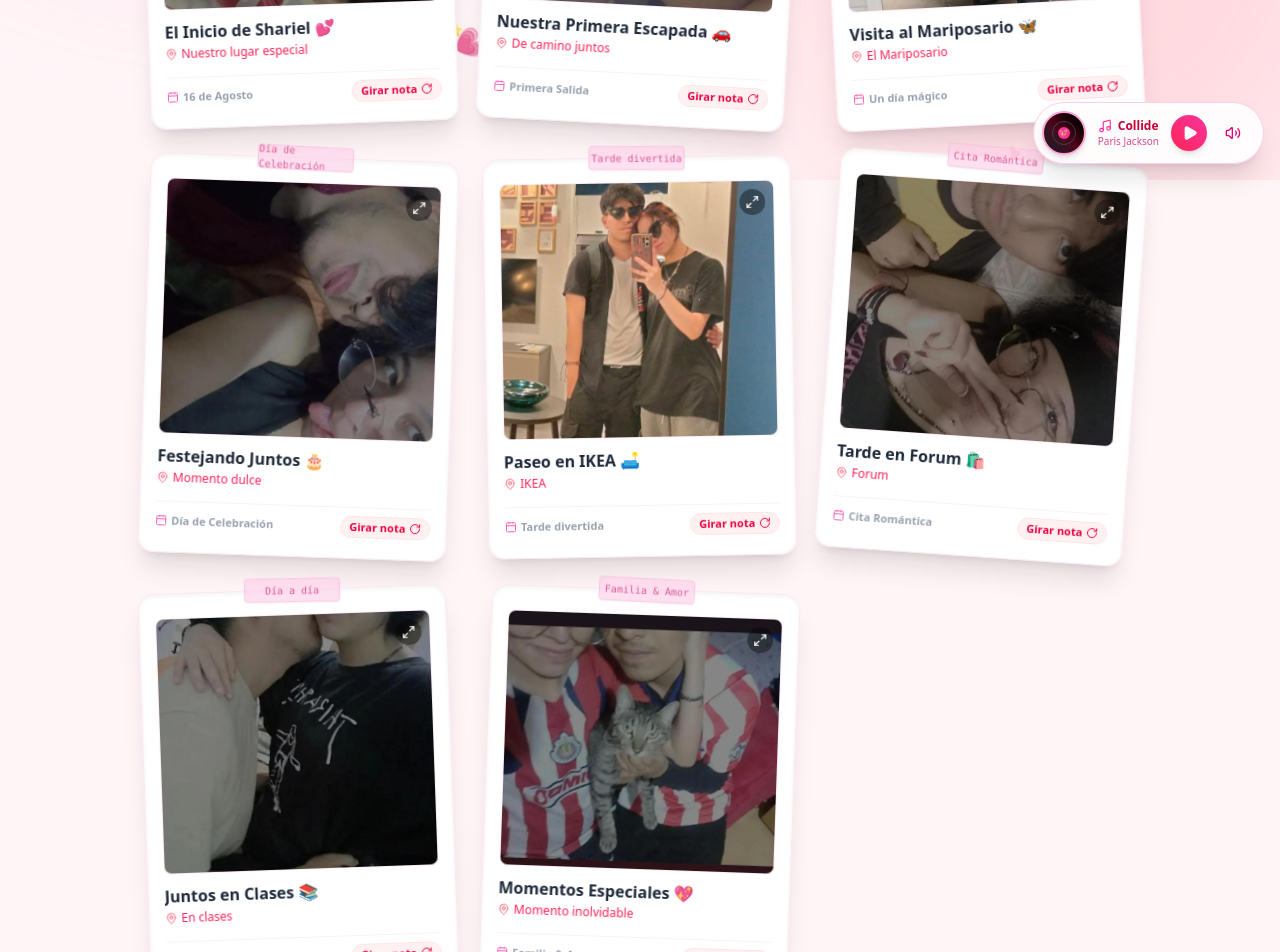
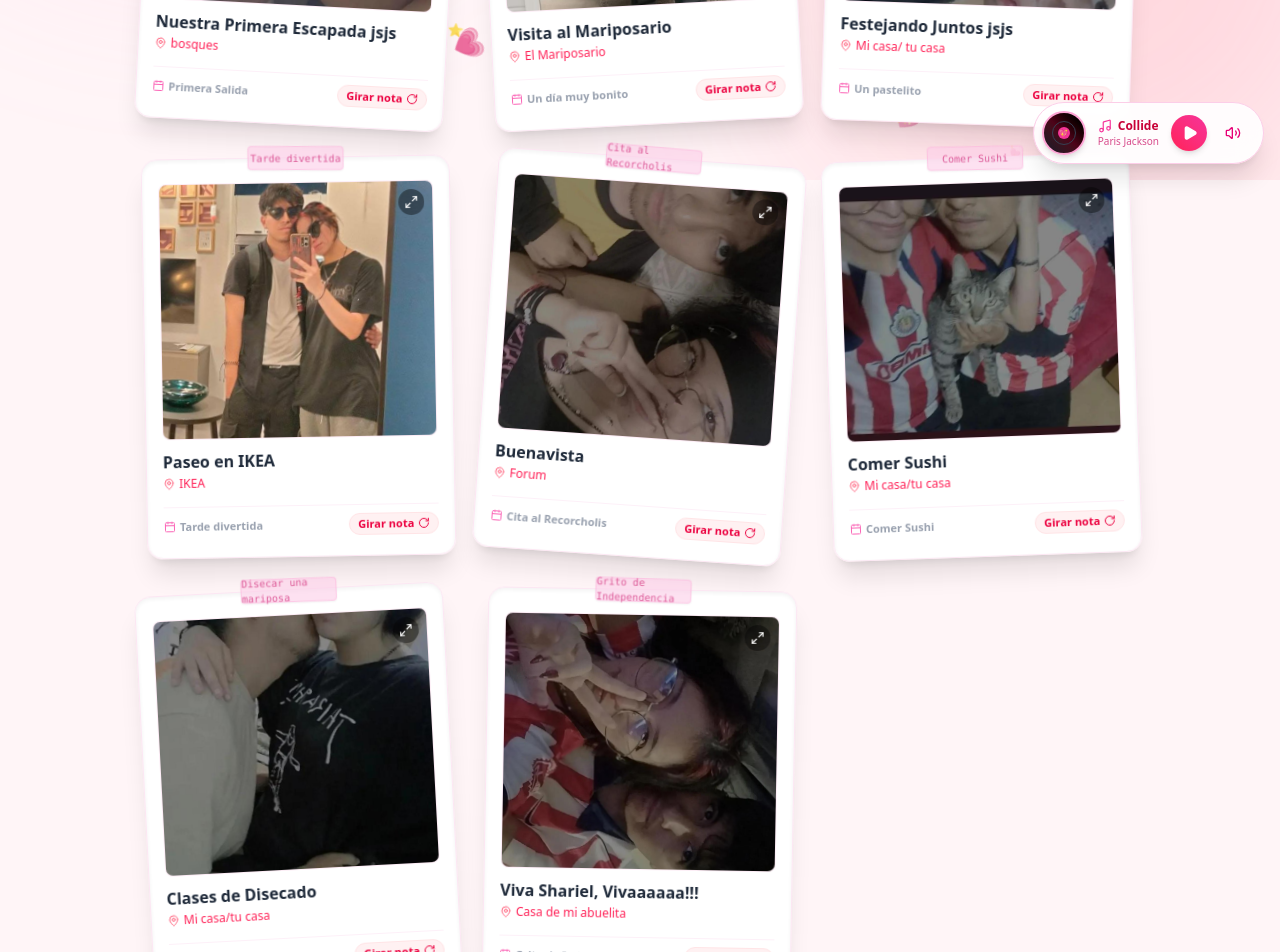
Before and after one commit to darielgayosso/Shany, a Next.js app: page / in a window 1280 px wide. Shown: the part 620-1572 px from the top of the page. Built offline with nearby package versions, Linux system fonts and the light colour scheme.

Commit message:
Cambié un texto para Shany

```diff
--- a/src/data/albumData.ts
+++ b/src/data/albumData.ts
@@ -49,85 +49,86 @@ export const albumData: AlbumConfig = {
   songUrl: '/audio/collide.mp3', // MP3 oficial
   youtubeUrl: 'https://youtu.be/7lSFLDQkQKs',
   polaroids: [
+
     {
       id: 'pol-1',
-      title: 'El Inicio de Shariel 💕',
-      image: '/photos/15.jpeg',
-      date: '16 de Agosto',
-      location: 'Nuestro lugar especial',
+      title: 'Nuestra Primera Escapada jsjs',
+      image: '/photos/Primera escapada.jpeg',
+      date: 'Primera Salida',
+      location: 'bosques',
       category: 'especiales',
-      backNote: 'Ese 16 de agosto cambió mi vida para siempre. Contigo todo cobró sentido y comenzó nuestra hermosa historia de amor.',
+      backNote: 'Esa primera escapada juntos donde no podíamos dejar de sonreír y de estar en el pasto solo tu y yo',
+      rotation: 'rotate-3',
+    },
+    {
+      id: 'pol-2',
+      title: 'Visita al Mariposario ',
+      image: '/photos/Mariposario.jpeg',
+      date: 'Un día muy bonito',
+      location: 'El Mariposario',
+      category: 'citas',
+      backNote: 'Había mariposas volando por todos lados y tambien fuimos al insectario, pero me guto mas el mariposario, volveria a ir contigo',
+      rotation: '-rotate-3',
+    },
+    {
+      id: 'pol-3',
+      title: 'Festejando Juntos jsjs',
+      image: '/photos/Pastel.jpeg',
+      date: 'Un pastelito',
+      location: 'Mi casa/ tu casa',
+      category: 'risas',
+      backNote: 'Fuie muy repentino pero al final fuiste y me la pase muy bien a tu lada, gracias por haber estado ese dia',
+      rotation: 'rotate-2',
+    },
+    {
+      id: 'pol-4',
+      title: 'Paseo en IKEA ',
+      image: '/photos/IKEA.jpeg',
+      date: 'Tarde divertida',
+      location: 'IKEA',
+      category: 'citas',
+      backNote: 'Imaginando nuestro futuro juntos jsjsjs despues de ir con tus amigos a ver a la bebe, de verdad que me la paso muy bien y me diverti',
+      rotation: '-rotate-1',
+    },
+    {
+      id: 'pol-5',
+      title: 'Buenavista',
+      image: '/photos/Forum.jpeg',
+      date: 'Cita al Recorcholis',
+      location: 'Forum',
+      category: 'citas',
+      backNote: 'Me sorprende que nunca habias ido a un Recorcholis, pero eso no importa, lo importante es que fuimos y espero te hayas divertido como yo me diverti mi amor',
+      rotation: 'rotate-4',
+    },
+    {
+      id: 'pol-6',
+      title: 'Comer Sushi',
+      image: '/photos/Familia.jpeg',
+      date: 'Comer Sushi',
+      location: 'Mi casa/tu casa',
+      category: 'citas',
+      backNote: 'Me recomendaste un lugar para pedir sushi y la verdad estaban muy ricos, y nos pusimos la camisa de las Chivas jajaja',
       rotation: '-rotate-2',
     },
     {
-      id: 'pol-2',
-      title: 'Nuestra Primera Escapada 🚗',
-      image: '/photos/Primera escapada.jpeg',
-      date: 'Primera Salida',
-      location: 'De camino juntos',
-      category: 'viajes',
-      backNote: 'Esa primera escapada juntos donde no podíamos dejar de sonreír, cantar y platicar de absolutamente todo.',
-      rotation: 'rotate-3',
-    },
-    {
-      id: 'pol-3',
-      title: 'Visita al Mariposario 🦋',
-      image: '/photos/Mariposario.jpeg',
-      date: 'Un día mágico',
-      location: 'El Mariposario',
-      category: 'especiales',
-      backNote: 'Había mariposas volando por todos lados, pero la más hermosa y radiante de todas eras tú frente a mis ojos.',
+      id: 'pol-7',
+      title: 'Clases de Disecado',
+      image: '/photos/Clases.jpeg',
+      date: 'Disecar una mariposa',
+      location: 'Mi casa/tu casa',
+      category: 'citas',
+      backNote: 'Me enseñaste a disecar una mariposa, y me compartiste un hobbie que la verdad se me hace muy sorprendente, me encantas',
       rotation: '-rotate-3',
     },
     {
-      id: 'pol-4',
-      title: 'Festejando Juntos 🎂',
-      image: '/photos/Pastel.jpeg',
-      date: 'Día de Celebración',
-      location: 'Momento dulce',
+      id: 'pol-8',
+      title: 'Viva Shariel, Vivaaaaaa!!!',
+      image: '/photos/15.jpeg',
+      date: 'Grito de Independencia',
+      location: 'Casa de mi abuelita',
       category: 'risas',
-      backNote: 'Celebrar cualquier detalle contigo es la mayor alegría. Nada sabe mejor que un momento compartido a tu lado.',
-      rotation: 'rotate-2',
-    },
-    {
-      id: 'pol-5',
-      title: 'Paseo en IKEA 🛋️',
-      image: '/photos/IKEA.jpeg',
-      date: 'Tarde divertida',
-      location: 'IKEA',
-      category: 'risas',
-      backNote: 'Imaginando nuestro futuro espacio mientras caminamos por los pasillos riendo sin parar. Amo cada momento a tu lado.',
-      rotation: '-rotate-1',
-    },
-    {
-      id: 'pol-6',
-      title: 'Tarde en Forum 🛍️',
-      image: '/photos/Forum.jpeg',
-      date: 'Cita Romántica',
-      location: 'Forum',
-      category: 'citas',
-      backNote: 'Caminar agarrados de la mano, platicar horas y disfrutar de tu presencia incomparable. Eres mi lugar favorito.',
-      rotation: 'rotate-4',
-    },
-    {
-      id: 'pol-7',
-      title: 'Juntos en Clases 📚',
-      image: '/photos/Clases.jpeg',
-      date: 'Día a día',
-      location: 'En clases',
-      category: 'citas',
-      backNote: 'Incluso los días ordinarios de estudio se vuelven extraordinarios cuando estás tú a mi lado iluminando la tarde.',
-      rotation: '-rotate-2',
-    },
-    {
-      id: 'pol-8',
-      title: 'Momentos Especiales 💖',
-      image: '/photos/Familia.jpeg',
-      date: 'Familia & Amor',
-      location: 'Momento inolvidable',
-      category: 'especiales',
-      backNote: 'Compartir momentos bonitos y verte sonreír me llena el alma por completo. Gracias por existir, mi amor.',
-      rotation: 'rotate-2',
+      backNote: 'Nuetro primer dia festivo festejando, y espero que sigamos festejando los que siguen , te amo mucho mi cielo <3',
+      rotation: 'rotate-1',
     },
   ],
   timeline: [
@@ -196,14 +197,14 @@ export const albumData: AlbumConfig = {
   ],
   loveReasons: [
     'Tu sonrisa ilumina incluso mis días más oscuros.',
-    'La forma tan bonita y dulce en que me miras.',
-    'Tu voz me transmite paz al instante.',
-    'Cómo te preocupas amorosamente por las personas que quieres.',
-    'Tus abrazos son mi lugar seguro en el mundo.',
-    'Lo divertida que eres cuando te sientes con confianza.',
-    'Cómo me apoyas e impulsas a ser mejor persona.',
-    'Tus ocurrencias y los chistes locales que solo tú y yo entendemos.',
-    'El brillo especial que tienen tus ojos cuando estás feliz.',
-    'Simplemente porque ser tu novio es lo mejor que me ha pasado.',
+    'Me siento muy amado por ti',
+    'Tu voz me transmite paz',
+    'Eres mi paz, mi lugar seguro. mi refugio, mi todo',
+    'Tus abrazos son mi lugar seguro en el mundo',
+    'Lo divertida que eres cuando te sientes con confianza',
+    'Cómo me apoyas e impulsas a ser mejor persona',
+    'Tus ocurrencias y los chistes locales que solo tú y yo entendemos',
+    'Siempre me pierdo en esos ojitos bonitos',
+    'Simplemente porque ser tu novio es lo mejor que me ha pasado',
   ],
 };
```
